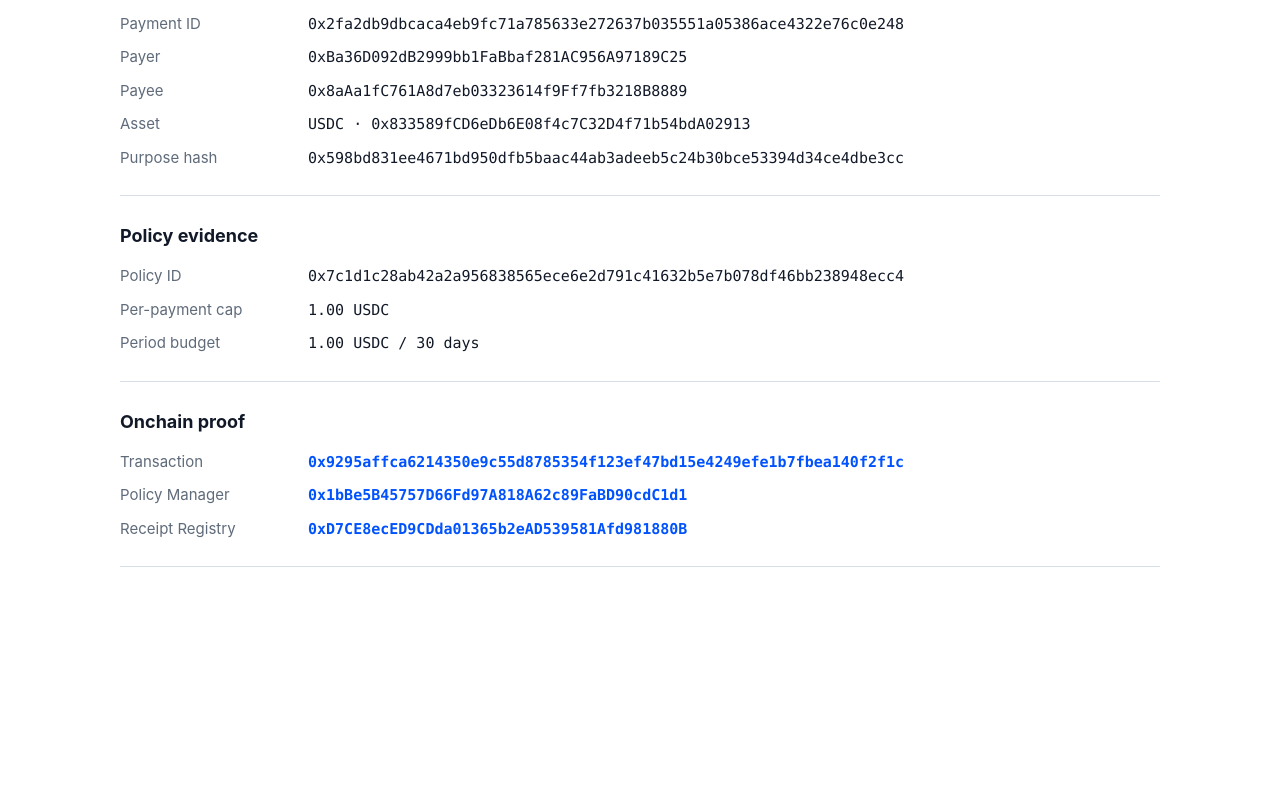
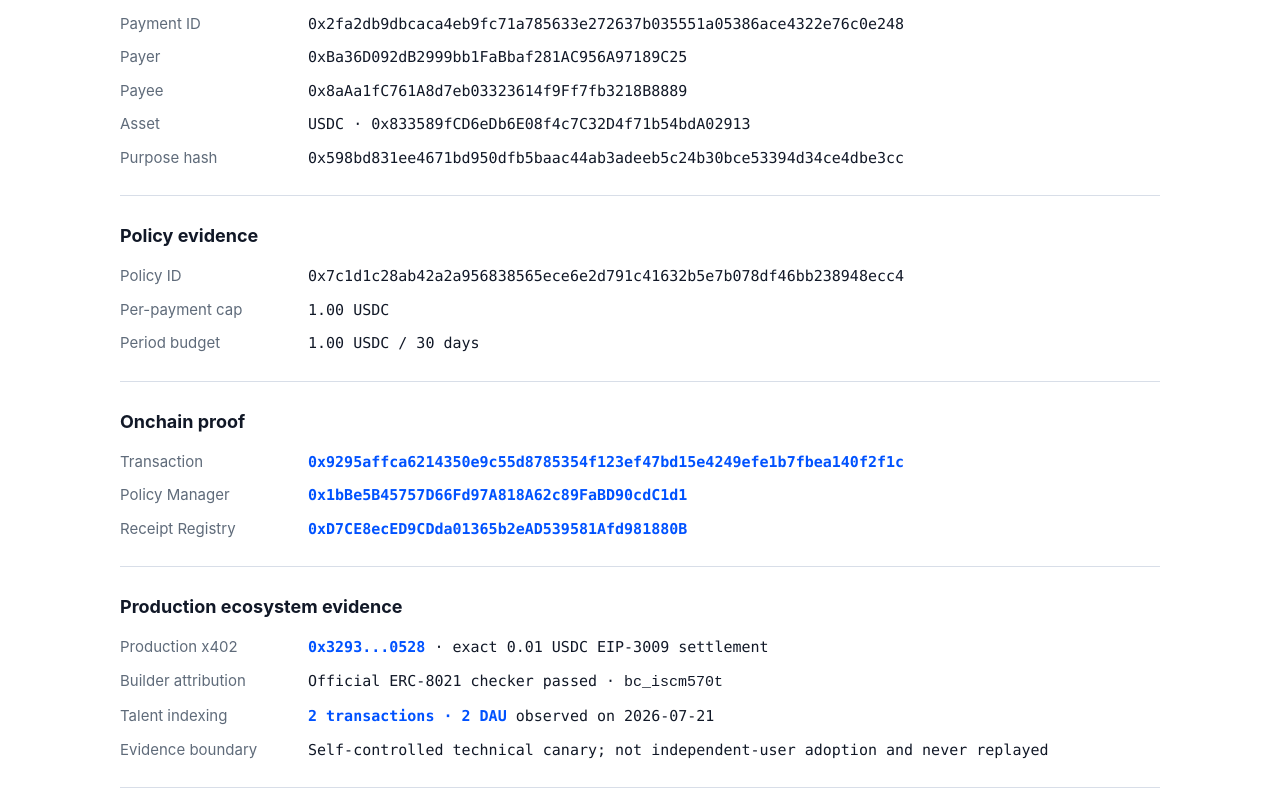
Before and after one commit to gaysonloser/baseproofpay, a website: page index.html in a window 1280 px wide. Shown: the part 521-1319 px from the top of the page. Before the commit the page ends 1144 px from the top, so only its background shows below. Drawn offline with Linux system fonts and the light colour scheme.

Commit message:
Document x402 and Talent indexing evidence

```diff
--- a/index.html
+++ b/index.html
@@ -93,6 +93,19 @@
     </form>
     <div class="status" id="status">Showing verified Base Mainnet proof data.</div>
     <div id="result"></div>
+    <section aria-labelledby="production-evidence-title">
+      <h2 id="production-evidence-title">Production ecosystem evidence</h2>
+      <dl>
+        <dt>Production x402</dt>
+        <dd><a href="https://base.blockscout.com/tx/0x3293bae0c55f9dcf49991ae92fa5bfaf740c4b165d5d26df4556ca75b8cc0528" target="_blank" rel="noreferrer">0x3293...0528</a> · exact 0.01 USDC EIP-3009 settlement</dd>
+        <dt>Builder attribution</dt>
+        <dd>Official ERC-8021 checker passed · <code>bc_iscm570t</code></dd>
+        <dt>Talent indexing</dt>
+        <dd><a href="https://talent.app/~/projects/ec69c95f-9bde-48bb-8ff9-e75df213db4b" target="_blank" rel="noreferrer">2 transactions · 2 DAU</a> observed on 2026-07-21</dd>
+        <dt>Evidence boundary</dt>
+        <dd>Self-controlled technical canary; not independent-user adoption and never replayed</dd>
+      </dl>
+    </section>
   </main>
   <script>
     const sample = {
```
Also changed, not shown: README.md.
